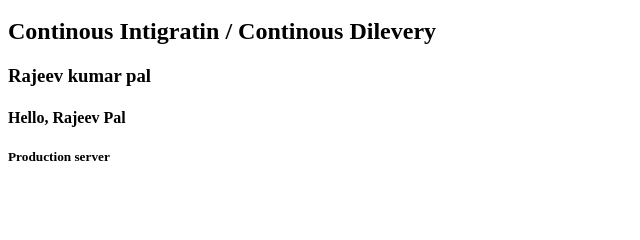
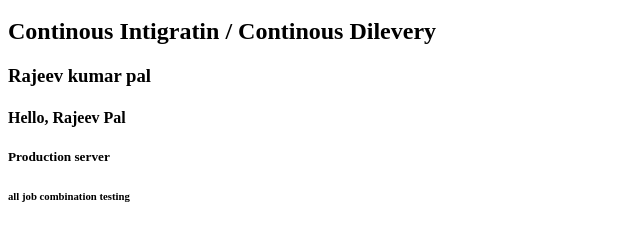
Before and after one commit to RajeevPal458/website, a plain HTML site: page index.html in a window 1280 px wide. Shown: the part 48-288 px from the top of the page, without its empty margins (0-640 px from the left). Drawn offline with Linux system fonts and the light colour scheme.

Commit message:
message adding

```diff
--- a/index.html
+++ b/index.html
@@ -7,5 +7,6 @@
 <h3> Rajeev kumar pal  </h3>
 <h4> Hello, Rajeev Pal </h4>
 <h5> Production server </h5>
+<h6> all job combination testing </h6>
 </body>
 </html>
```
